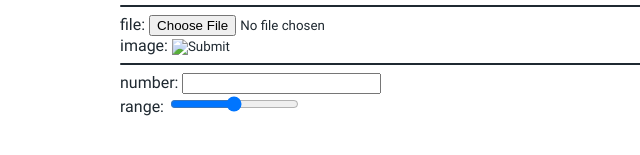
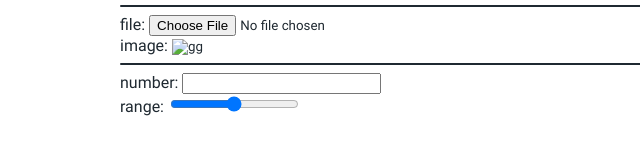
Before and after one commit to EOussama/EOmponents, a website: page src/docs/index.html in a window 1280 px wide. Shown: the part 641-796 px from the top of the page, 0-640 px from the left. Drawn offline with Linux system fonts and the light colour scheme.

Commit message:
Changes to the docs.

```diff
--- a/src/docs/index.html
+++ b/src/docs/index.html
@@ -61,7 +61,7 @@
             week: <input type="week" ><br>
             <hr>
             file: <input type="file" ><br>
-            image: <input type="image" src=""><br>
+            image: <input type="image" src="" value="gg"><br>
             <hr>
             number: <input type="number" ><br>
             range: <input type="range" ><br>
```
